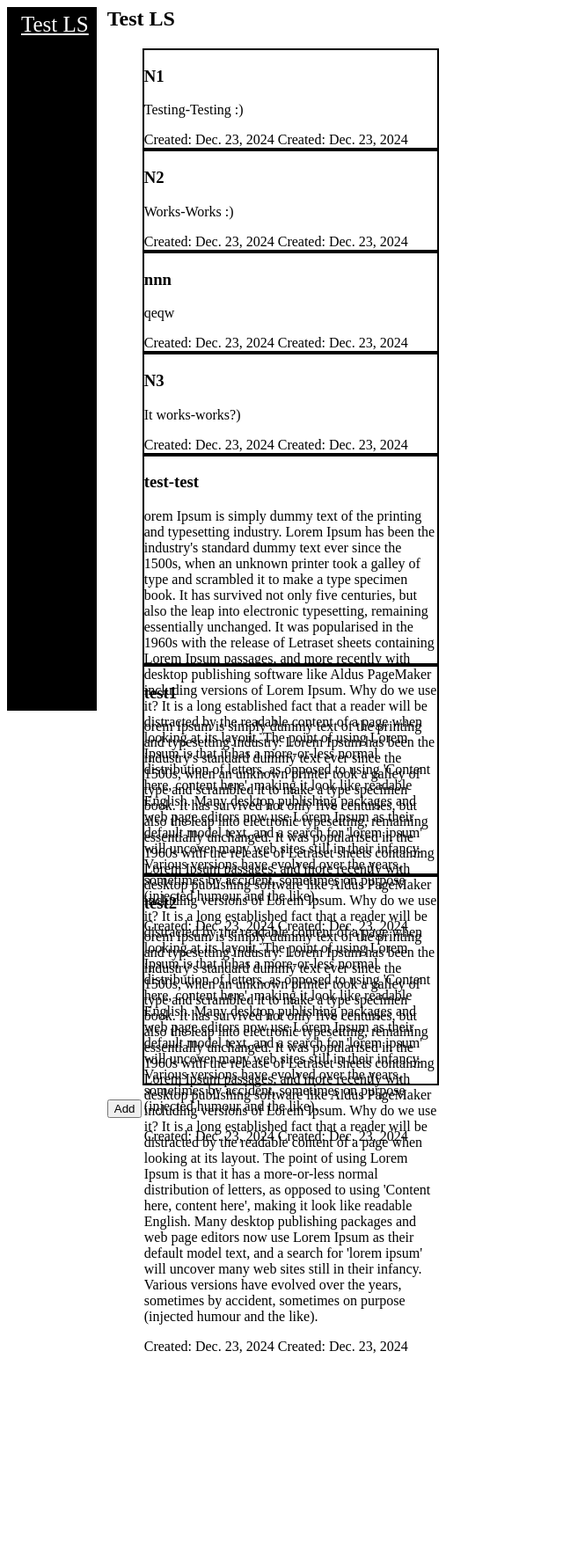
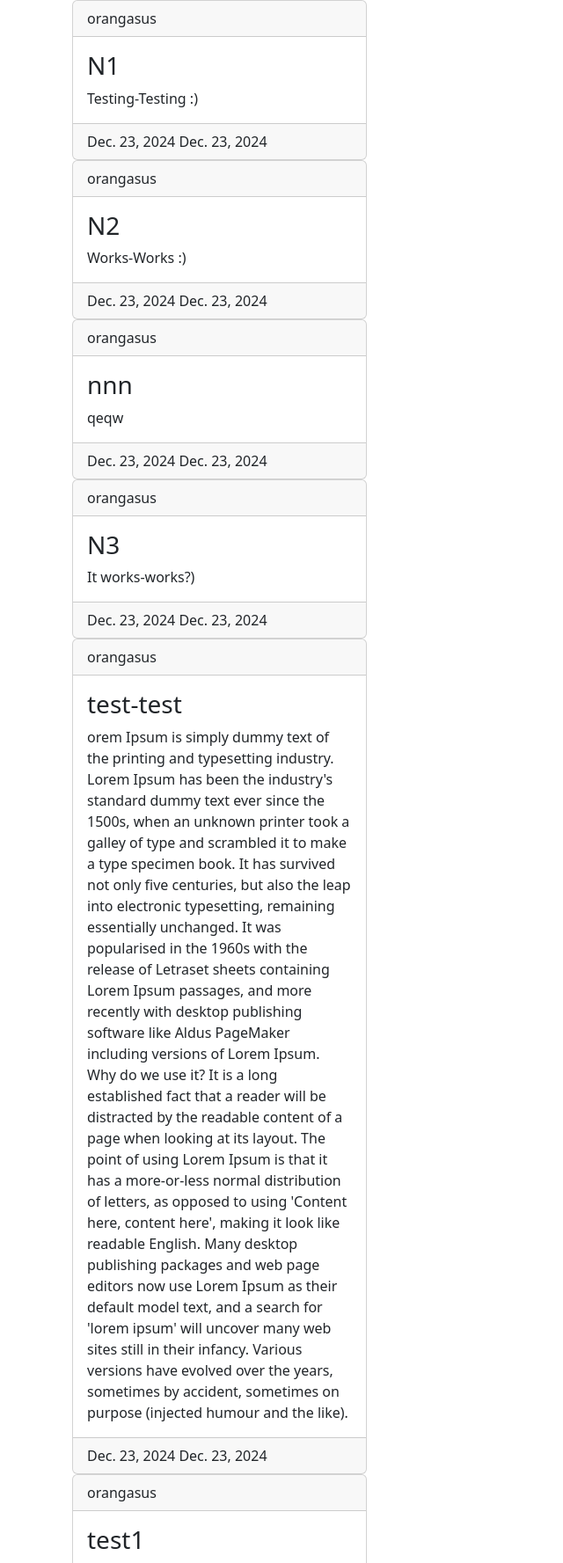
Before and after one commit to orangasus/Minimalistic_Notes_Webapp, a Django app: page /home/ in a window 1280 px wide. Shown: the top 1777 px of the page at 88% size, without its empty margins (0-640 px from the left). Before the commit the page ends 1539 px from the top, so only its background shows below. Run offline with Django 5.2, Linux system fonts and the light colour scheme; data comes from the database, SQL or seed files in the repository.

Commit message:
started implementing bootstrap, worked on notes in ui

```diff
--- a/notes_app/my_app/templates/my_app/_note_div.html
+++ b/notes_app/my_app/templates/my_app/_note_div.html
@@ -1,16 +1,35 @@
-<style>
-    .note_div
-    {
-        width: 30%;
-        min-width: 150px;
-        max-height: 30%;
-        border: 2px solid black;
-    }
-</style>
+<!doctype html>
+<html lang="en">
+  <head>
+    <meta charset="utf-8">
+    <!-- Bootstrap for mobiles -->
+    <meta name="viewport" content="width=device-width, initial-scale=1">
 
-<div class="note_div">
-    <h3>{{note.note_name}}</h3>
-    <p>{{note.note_text}}</p>
-    <span>Created: {{note.date_created}}</span>
-    <span>Created: {{note.date_modified}}</span>
-</div>
+    <title>Bootstrap demo</title>
+
+    <!-- Bootstrap CSS -->
+    <link href="https://cdn.jsdelivr.net/npm/bootstrap@5.3.3/dist/css/bootstrap.min.css" rel="stylesheet" integrity="sha384-QWTKZyjpPEjISv5WaRU9OFeRpok6YctnYmDr5pNlyT2bRjXh0JMhjY6hW+ALEwIH" crossorigin="anonymous">
+    <link rel='stylesheet' href="styles.css">
+  </head>
+  <body>
+    <div class='container'>
+      <div class='card' style="width: 30%">
+        <div class='card-header'>orangasus</div>
+        <div class='card-body'>
+          <h3 class='card-title'>{{ note.note_name }}</h3>
+          <div class='card-text'>
+            {{ note.note_text }}
+          </div>
+        </div>
+        <div class='card-footer'>
+          <span>{{ note.date_created }}</span>
+          <span>{{ note.date_modified }}</span>
+        </div>
+      </div>
+    </div>
+
+
+    <!-- Bootstrap JS -->
+    <script src="https://cdn.jsdelivr.net/npm/bootstrap@5.3.3/dist/js/bootstrap.bundle.min.js" integrity="sha384-YvpcrYf0tY3lHB60NNkmXc5s9fDVZLESaAA55NDzOxhy9GkcIdslK1eN7N6jIeHz" crossorigin="anonymous"></script>
+  </body>
+</html>
--- a/notes_app/my_app/templates/my_app/home.html
+++ b/notes_app/my_app/templates/my_app/home.html
@@ -1,4 +1,4 @@
-{% extends 'my_app/base.html'%}
+<!--{% extends 'my_app/base.html'%}-->
 <head>
     <meta charset="UTF-8">
     <title>MNW</title>
@@ -12,10 +12,6 @@
         {% include "my_app/_note_div.html" %}
     {% endfor %}
     </ul>
-      <form method="GET" action="{% url 'create_note' %}">
-          {% csrf_token %}
-          <button type="submit">Add</button>
-      </form>
   </div>
 {% endblock %}
 </body>
--- a/notes_app/my_app/views.py
+++ b/notes_app/my_app/views.py
@@ -7,7 +7,7 @@ from .models import NotesList
 def home_view(request):
     ls = NotesList.objects.get(list_name='Test LS')
     list_names = [x.list_name for x in NotesList.objects.all()]
-    return render(request,'my_app/home.html', {'list': ls, 'list_names' : list_names})
+    return render(request,'my_app/home.html', {'list': ls})
 
 def create_note_view(request):
     ls = NotesList.objects.get(list_name='Test LS')
```
